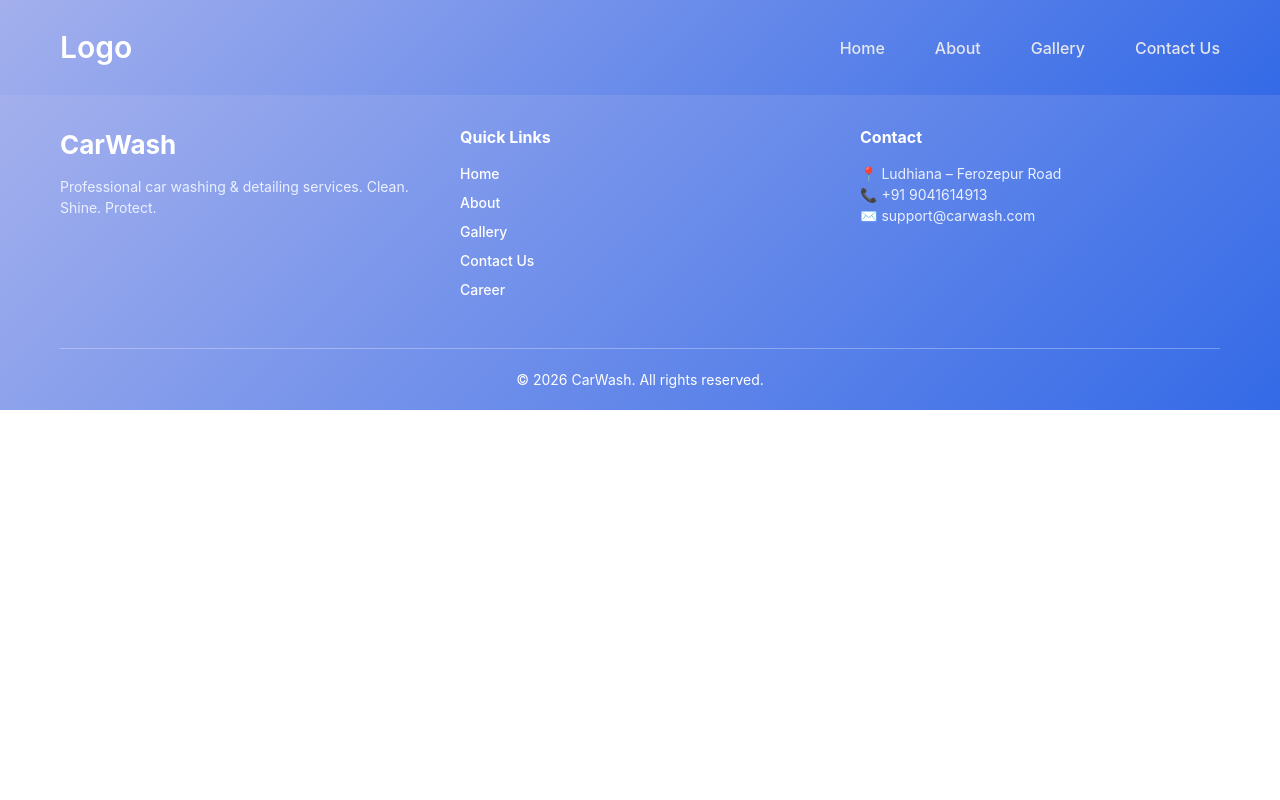
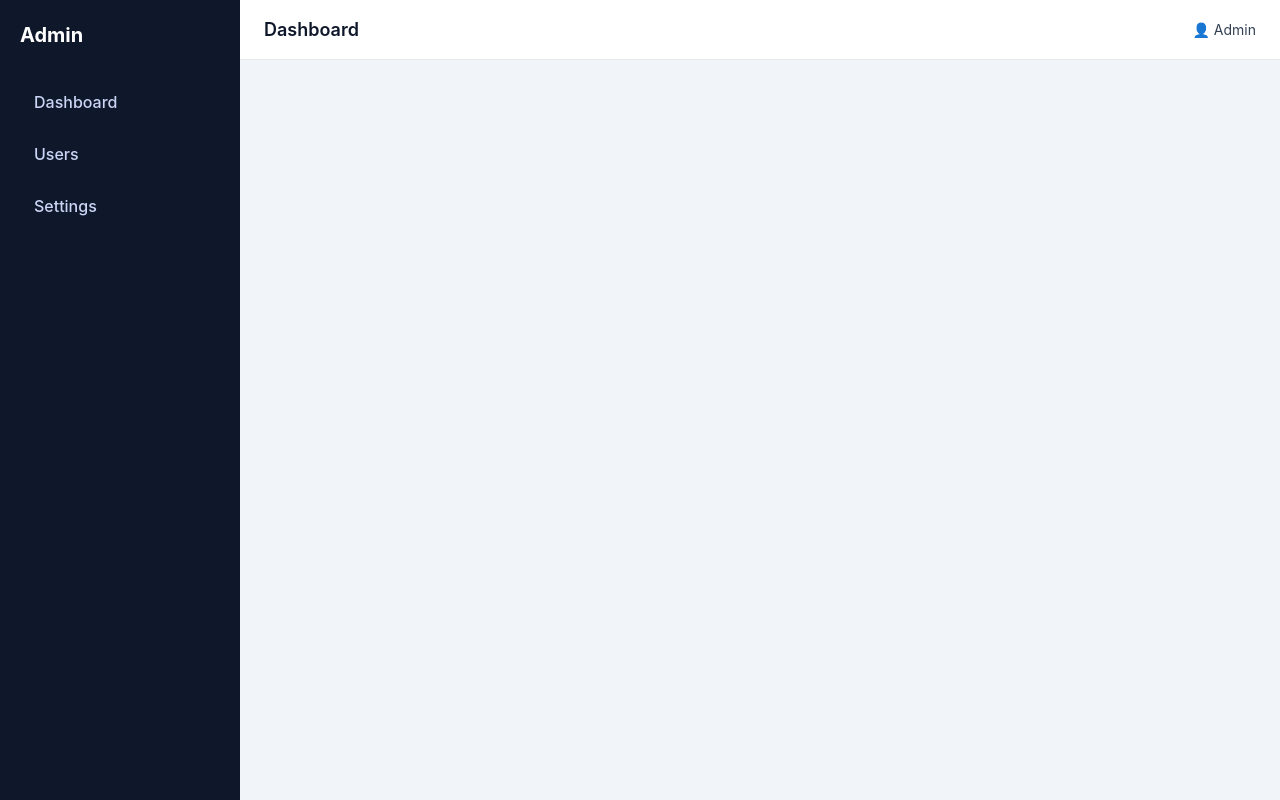
Before and after one commit to taranveersingh1313/harrai-carwash, a React (Vite) app: page /admin in a window 1280 px wide. Built offline with nearby package versions, Linux system fonts and the light colour scheme.

Commit message:
New updates add admin panel

```diff
--- a/src/App.tsx
+++ b/src/App.tsx
@@ -1,3 +1,35 @@
+
+// import "./assets/css/App.css";
+// import { Routes, Route, useLocation } from "react-router-dom";
+
+// import Header from "./layouts/header";
+// import Footer from "./layouts/Footer";
+// import Home from "./Home";
+// import Login from "./pages/Login";
+// import AdminApp from "./admin/AdminApp.tsx";
+
+// <Route path="/admin/*" element={<AdminApp />} />
+
+
+// function App() {
+//   const location = useLocation();
+//   const isLoginPage = location.pathname === "/login";
+
+//   return (
+//     <>
+//       {!isLoginPage && <Header />}
+
+//       <Routes>
+//         <Route path="/" element={<Home />} />
+//         <Route path="/login" element={<Login />} />
+//       </Routes>
+
+//       {!isLoginPage && <Footer />}
+//     </>
+//   );
+// }
+
+// export default App;
 
 import "./assets/css/App.css";
 import { Routes, Route, useLocation } from "react-router-dom";
@@ -6,21 +38,27 @@ import Header from "./layouts/header";
 import Footer from "./layouts/Footer";
 import Home from "./Home";
 import Login from "./pages/Login";
+import AdminApp from "./admin/AdminApp";
 
 function App() {
   const location = useLocation();
   const isLoginPage = location.pathname === "/login";
+  const isAdminPage = location.pathname.startsWith("/admin");
 
   return (
     <>
-      {!isLoginPage && <Header />}
+      {/* Hide header/footer on admin + login */}
+      {!isLoginPage && !isAdminPage && <Header />}
 
       <Routes>
         <Route path="/" element={<Home />} />
         <Route path="/login" element={<Login />} />
+
+        {/* ✅ ADMIN ROUTE */}
+        <Route path="/admin/*" element={<AdminApp />} />
       </Routes>
 
-      {!isLoginPage && <Footer />}
+      {!isLoginPage && !isAdminPage && <Footer />}
     </>
   );
 }
--- /dev/null
+++ b/src/admin/AdminApp.tsx
@@ -0,0 +1,19 @@
+import { Routes, Route } from "react-router-dom";
+import AdminLayout from "./adminLayouts/AdminLayout";
+import AdminRoutes from "./routes/adminRoutes";
+
+//  console.log("AdminRoutes:", AdminRoutes);
+
+export default function AdminApp() {
+  return (
+    <AdminLayout>
+      <Routes>
+
+
+        {AdminRoutes.map(({ path, element }) => (
+          <Route key={path} path={path} element={element} />
+        ))}
+      </Routes>
+    </AdminLayout>
+  );
+}
--- /dev/null
+++ b/src/admin/adminLayouts/AdminLayout.tsx
@@ -0,0 +1,15 @@
+import Sidebar from "./Sidebar.tsx";
+import Topbar from "./Topbar.tsx";
+import "../assets/css/admin.css";
+
+export default function AdminLayout({ children }) {
+  return (
+    <div className="admin-layout">
+      <Sidebar />
+      <div className="admin-main">
+        <Topbar />
+        <div className="admin-content">{children}</div>
+      </div>
+    </div>
+  );
+}
--- /dev/null
+++ b/src/admin/adminLayouts/Sidebar.tsx
@@ -0,0 +1,16 @@
+import { NavLink } from "react-router-dom";
+import "../assets/css/Sidebar.css";
+
+export default function Sidebar() {
+  return (
+    <aside className="sidebar">
+      <h2 className="logo">Admin</h2>
+
+      <nav>
+        <NavLink to="/admin/dashboard">Dashboard</NavLink>
+        <NavLink to="/admin/users">Users</NavLink>
+        <NavLink to="/admin/settings">Settings</NavLink>
+      </nav>
+    </aside>
+  );
+}
--- /dev/null
+++ b/src/admin/adminLayouts/Topbar.tsx
@@ -0,0 +1,8 @@
+export default function Topbar() {
+  return (
+    <header className="topbar">
+      <h3>Dashboard</h3>
+      <div className="profile">👤 Admin</div>
+    </header>
+  );
+}
--- /dev/null
+++ b/src/admin/assets/css/Sidebar.css
@@ -0,0 +1,32 @@
+.sidebar {
+  width: 240px;
+  background: #0f172a; /* dark navy */
+  color: #ffffff;
+  padding: 20px;
+}
+
+.sidebar h2 {
+  font-size: 20px;
+  font-weight: 700;
+  margin-bottom: 30px;
+}
+
+.sidebar nav {
+  display: flex;
+  flex-direction: column;
+  gap: 8px;
+}
+
+.sidebar a {
+  padding: 10px 14px;
+  border-radius: 8px;
+  color: #cbd5f5;
+  text-decoration: none;
+  font-weight: 500;
+}
+
+.sidebar a.active,
+.sidebar a:hover {
+  background: #1e293b;
+  color: #ffffff;
+}
--- /dev/null
+++ b/src/admin/assets/css/admin.css
@@ -0,0 +1,38 @@
+/* for topbar */
+.topbar {
+  height: 60px;
+  background: #ffffff;
+  padding: 0 24px;
+  display: flex;
+  align-items: center;
+  justify-content: space-between;
+  border-bottom: 1px solid #e5e7eb;
+}
+
+.topbar h3 {
+  font-size: 18px;
+  font-weight: 600;
+  color: #0f172a;
+}
+
+.profile {
+  font-size: 14px;
+  color: #334155;
+}
+
+/* end code for topbar */
+
+.admin-layout {
+  display: flex;
+  height: 100vh;
+}
+
+.admin-main {
+  flex: 1;
+  background: #f1f5f9;
+  overflow-y: auto;
+}
+
+.admin-content {
+  padding: 25px;
+}
--- /dev/null
+++ b/src/admin/assets/css/dashboard.css
@@ -0,0 +1,157 @@
+/* .admin-dashboard {
+  width: 100%;
+}
+
+.page-title {
+  font-size: 22px;
+  font-weight: 600;
+  margin-bottom: 20px;
+} */
+
+/* Cards */
+/* .dashboard-cards {
+  display: grid;
+  grid-template-columns: repeat(auto-fit, minmax(220px, 1fr));
+  gap: 20px;
+  margin-bottom: 30px;
+}
+
+.dashboard-card {
+  background: #ffffff;
+  padding: 20px;
+  border-radius: 12px;
+  box-shadow: 0 6px 20px rgba(0, 0, 0, 0.05);
+}
+
+.card-label {
+  font-size: 14px;
+  color: #64748b;
+}
+
+.card-value {
+  font-size: 26px;
+  font-weight: 700;
+  margin-top: 5px; */
+/* } */
+
+/* Section */
+/* .dashboard-section {
+  background: #ffffff;
+  padding: 20px;
+  border-radius: 12px;
+} */
+
+/* Table */
+/* .admin-table {
+  width: 100%;
+  border-collapse: collapse;
+  margin-top: 15px;
+}
+
+.admin-table th,
+.admin-table td {
+  padding: 12px;
+  border-bottom: 1px solid #e5e7eb;
+  text-align: left;
+}
+
+.admin-table th {
+  background: #f8fafc;
+  font-weight: 600;
+  font-size: 14px;
+}
+
+.admin-table td {
+  font-size: 14px;
+} */
+
+.admin-dashboard {
+  width: 100%;
+}
+
+/* Page title */
+.page-title {
+  font-size: 22px;
+  font-weight: 600;
+  margin-bottom: 24px;
+  color: #0f172a; /* 🔥 FIX: visible heading */
+}
+
+/* =======================
+   CARDS
+======================= */
+.dashboard-cards {
+  display: grid;
+  grid-template-columns: repeat(auto-fit, minmax(220px, 1fr));
+  gap: 20px;
+  margin-bottom: 32px;
+}
+
+.dashboard-card {
+  background: #ffffff;
+  padding: 22px;
+  border-radius: 14px;
+  box-shadow: 0 10px 25px rgba(0, 0, 0, 0.06);
+  transition: transform 0.2s ease, box-shadow 0.2s ease;
+}
+
+.dashboard-card:hover {
+  transform: translateY(-3px);
+  box-shadow: 0 14px 30px rgba(0, 0, 0, 0.08);
+}
+
+.card-label {
+  font-size: 13px;
+  font-weight: 500;
+  color: #64748b;
+  letter-spacing: 0.3px;
+}
+
+.card-value {
+  font-size: 28px;
+  font-weight: 700;
+  margin-top: 6px;
+  color: #0f172a; /* 🔥 FIX: main text contrast */
+}
+
+/* =======================
+   SECTION
+======================= */
+.dashboard-section {
+  background: #ffffff;
+  padding: 22px;
+  border-radius: 14px;
+}
+
+/* =======================
+   TABLE
+======================= */
+.admin-table {
+  width: 100%;
+  border-collapse: collapse;
+  margin-top: 16px;
+}
+
+.admin-table th,
+.admin-table td {
+  padding: 14px 12px;
+  border-bottom: 1px solid #e5e7eb;
+  text-align: left;
+}
+
+.admin-table th {
+  background: #f8fafc;
+  font-weight: 600;
+  font-size: 13px;
+  color: #334155; /* 🔥 FIX */
+  text-transform: uppercase;
+}
+
+.admin-table td {
+  font-size: 14px;
+  color: #0f172a; /* 🔥 FIX */
+}
+
+.admin-table tr:hover td {
+  background: #f9fafb;
+}
--- /dev/null
+++ b/src/admin/pages/dashboard/cards..tsx
@@ -0,0 +1,19 @@
+export default function DashboardCards() {
+  const stats = [
+    { label: "Total Users", value: 128 },
+    { label: "Total Orders", value: 86 },
+    { label: "Revenue", value: "₹45,230" },
+    { label: "Pending Requests", value: 7 },
+  ];
+
+  return (
+    <div className="dashboard-cards">
+      {stats.map((item, index) => (
+        <div className="dashboard-card" key={index}>
+          <p className="card-label">{item.label}</p>
+          <h3 className="card-value">{item.value}</h3>
+        </div>
+      ))}
+    </div>
+  );
+}
--- /dev/null
+++ b/src/admin/pages/dashboard/index.tsx
@@ -0,0 +1,49 @@
+import "../../assets/css/dashboard.css";
+import DashboardCards from "./cards.";
+
+export default function Dashboard() {
+  return (
+    <div className="admin-dashboard">
+      <h1 className="page-title">Admin Dashboard</h1>
+
+      {/* Stat cards */}
+      <DashboardCards />
+
+      {/* Recent activity */}
+      <div className="dashboard-section">
+        <h2>Recent Activity</h2>
+
+        <table className="admin-table">
+          <thead>
+            <tr>
+              <th>#</th>
+              <th>User</th>
+              <th>Action</th>
+              <th>Date</th>
+            </tr>
+          </thead>
+          <tbody>
+            <tr>
+              <td>1</td>
+              <td>John Doe</td>
+              <td>Created Order</td>
+              <td>2026-02-01</td>
+            </tr>
+            <tr>
+              <td>2</td>
+              <td>Admin</td>
+              <td>Updated Settings</td>
+              <td>2026-02-01</td>
+            </tr>
+            <tr>
+              <td>3</td>
+              <td>Sarah</td>
+              <td>Deleted User</td>
+              <td>2026-01-31</td>
+            </tr>
+          </tbody>
+        </table>
+      </div>
+    </div>
+  );
+}
--- /dev/null
+++ b/src/admin/routes/adminRoutes.tsx
@@ -0,0 +1,9 @@
+import Dashboard from "../pages/dashboard/index";
+// import Users from "../pages/Users/Users";
+// import Settings from "../pages/Settings/Settings";
+
+export default [
+  { path: "/admin/dashboard", element: <Dashboard /> },
+//   { path: "users", element: <Users /> },
+//   { path: "settings", element: <Settings /> },
+];
--- a/src/main.tsx
+++ b/src/main.tsx
@@ -17,6 +17,8 @@ import { BrowserRouter } from "react-router-dom";
 import App from "./App";
 import "./index.css";
 
+
+
 ReactDOM.createRoot(document.getElementById("root")!).render(
   <React.StrictMode>
     <BrowserRouter>
```
